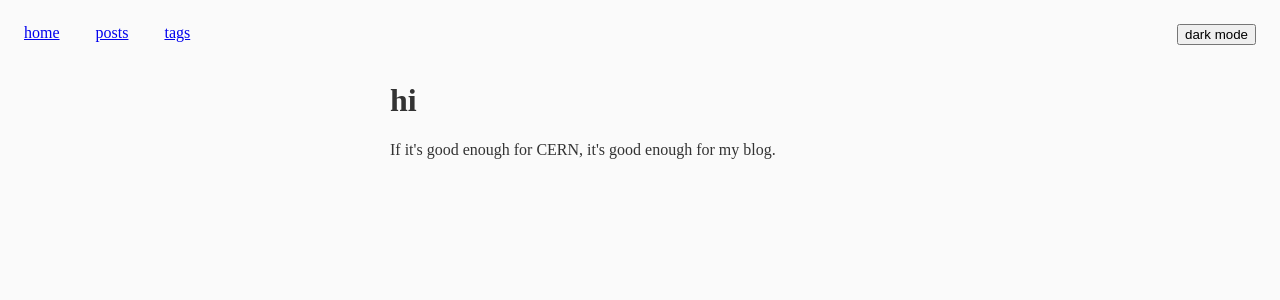
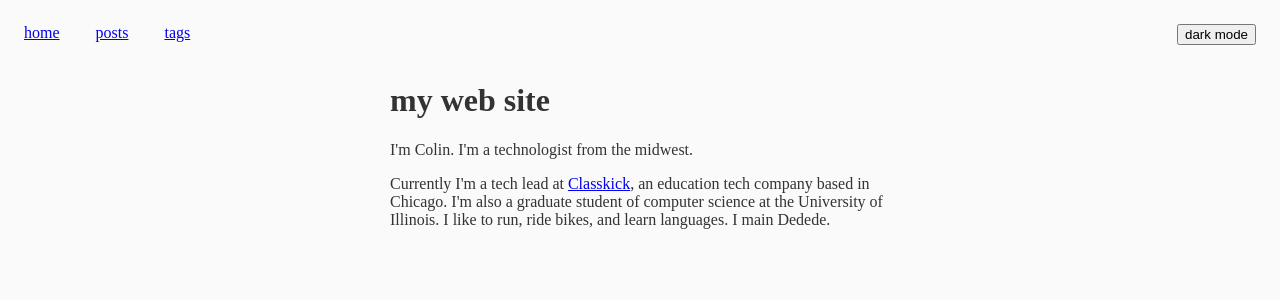
Before and after one commit to cwshevlin/personal-site, a Django app: page / in a window 1280 px wide. Shown: the top 300 px of the page. Run offline with Django 3.2, Linux system fonts and the light colour scheme.

Commit message:
Adds a bio to the main page.

```diff
--- a/config/templates/index.html
+++ b/config/templates/index.html
@@ -4,6 +4,10 @@
 {% block title %}Colin's Web Site{% endblock %}
 
 {% block content %}
-<h1>hi</h1>
-<p>If it's good enough for CERN, it's good enough for my blog.</p>
+<h1>my web site</h1>
+<p>I'm Colin. I'm a technologist from the midwest.</p>
+<p>Currently I'm a tech lead at <a href="https://twitter.com/classkick">Classkick</a>,
+    an education tech company based in Chicago. I'm also a graduate student of computer science at the
+    University of Illinois. I like to run, ride bikes, and learn languages. I main Dedede.
+</p>
 {% endblock %}
```
